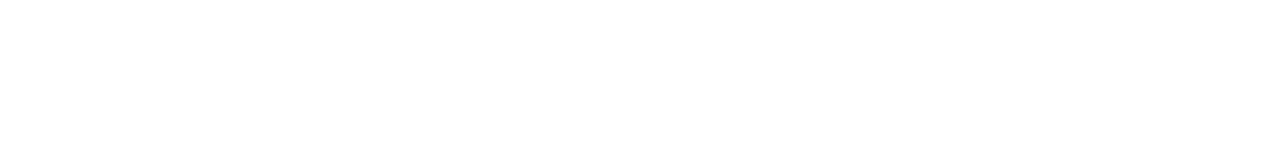
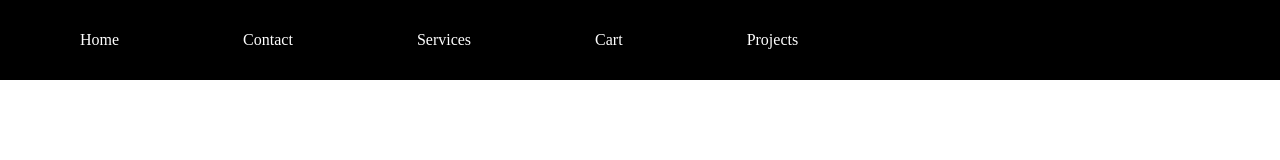
Before and after one commit to mantralay/modern_web, a plain HTML site: page index.html in a window 1280 px wide. Drawn offline with Linux system fonts and the light colour scheme.

Commit message:
simple navigation bar

```diff
--- a/index.html
+++ b/index.html
@@ -4,8 +4,22 @@
     <meta charset="UTF-8">
     <meta name="viewport" content="width=device-width, initial-scale=1.0">
     <title>Modern_web</title>
+    <link rel="stylesheet" href="styles.css">
 </head>
+    <nav>
+        <ul>
+            <li><a href="#">Home</a></li>
+            <li><a href="#">Contact</a></li>
+            <li><a href="#">Services</a></li>
+            <li><a href="#">Cart</a></li>
+            <li><a href="#">Projects</a></li>
+        </ul>
+        <ul class="profile">
+            <h3>Profile</h3>
+        </ul>
+    </nav>
 <body>
 
+    <script src="script.js"></script>
 </body>
 </html>
--- a/styles.css
+++ b/styles.css
@@ -7,3 +7,29 @@ html , body{
     height: 100%;
     width: 100%;
 }
+
+nav{
+    display: flex;
+    justify-content: flex-start;
+   align-items: center;
+    width: 100%;
+    height: 10vh;
+    background-color: black;
+
+}
+nav li{
+    list-style-type: none;
+    display: inline-flex;
+}
+
+a{
+    text-decoration: none;
+    color: white;
+    padding: 40px;
+    margin-left: 40px;
+}
+
+.profile h3{
+    position: absolute;
+    left: 0%;
+}
```
